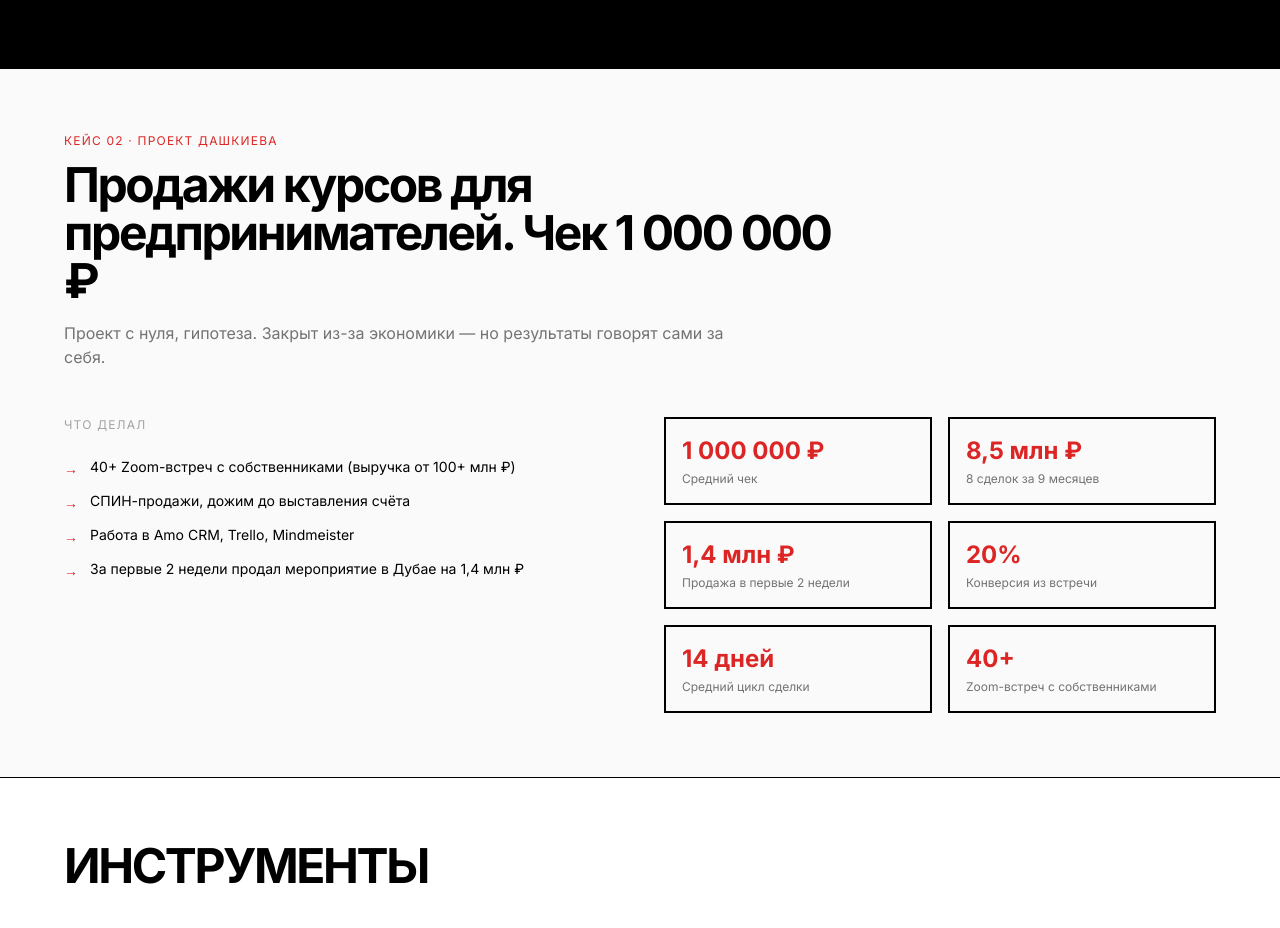
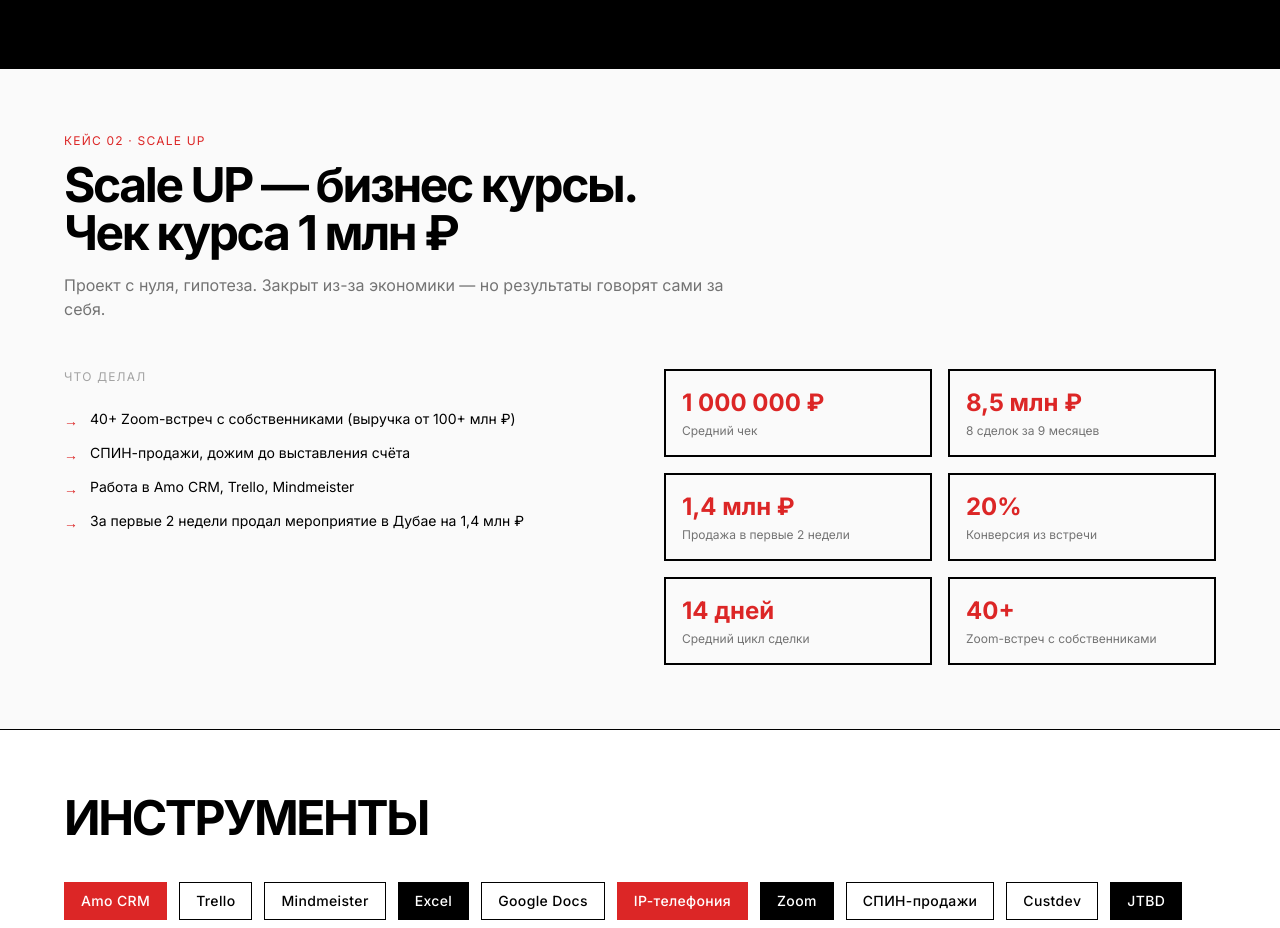
Before and after one commit to pr-poehali-dev/quantum-communication-systems-1, a React (Vite) app: page / in a window 1280 px wide. Shown: the part 3620-4548 px from the top of the page. Built offline with nearby package versions, Linux system fonts and the light colour scheme.

Commit message:
`feat: add Scale UP business course case 02`

```diff
--- a/src/pages/Index.tsx
+++ b/src/pages/Index.tsx
@@ -444,9 +444,9 @@ export default function Index() {
       {/* BLOCK 5: Case 2 - Дашкиев */}
       <section className="py-16 px-4 md:px-8 bg-neutral-50">
         <div className="container mx-auto">
-          <p className="text-red-600 text-xs uppercase tracking-widest mb-3">Кейс 02 · Проект Дашкиева</p>
+          <p className="text-red-600 text-xs uppercase tracking-widest mb-3">Кейс 02 · Scale UP</p>
           <h2 className="text-3xl md:text-5xl font-bold tracking-tighter mb-4 max-w-3xl">
-            Продажи курсов для предпринимателей. Чек 1 000 000 ₽
+            Scale UP — бизнес курсы.<br />Чек курса 1 млн ₽
           </h2>
           <p className="text-neutral-500 mb-12 max-w-2xl">
             Проект с нуля, гипотеза. Закрыт из-за экономики — но результаты говорят сами за себя.
```
